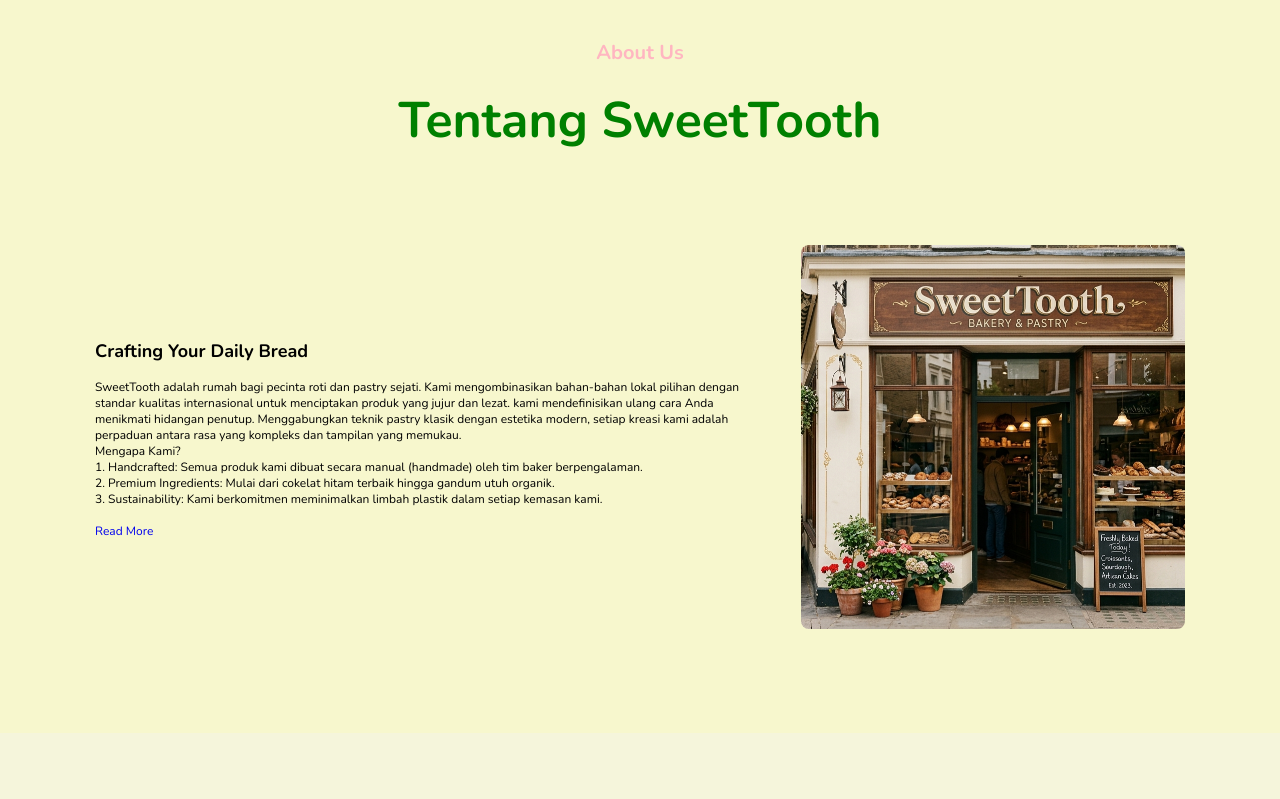
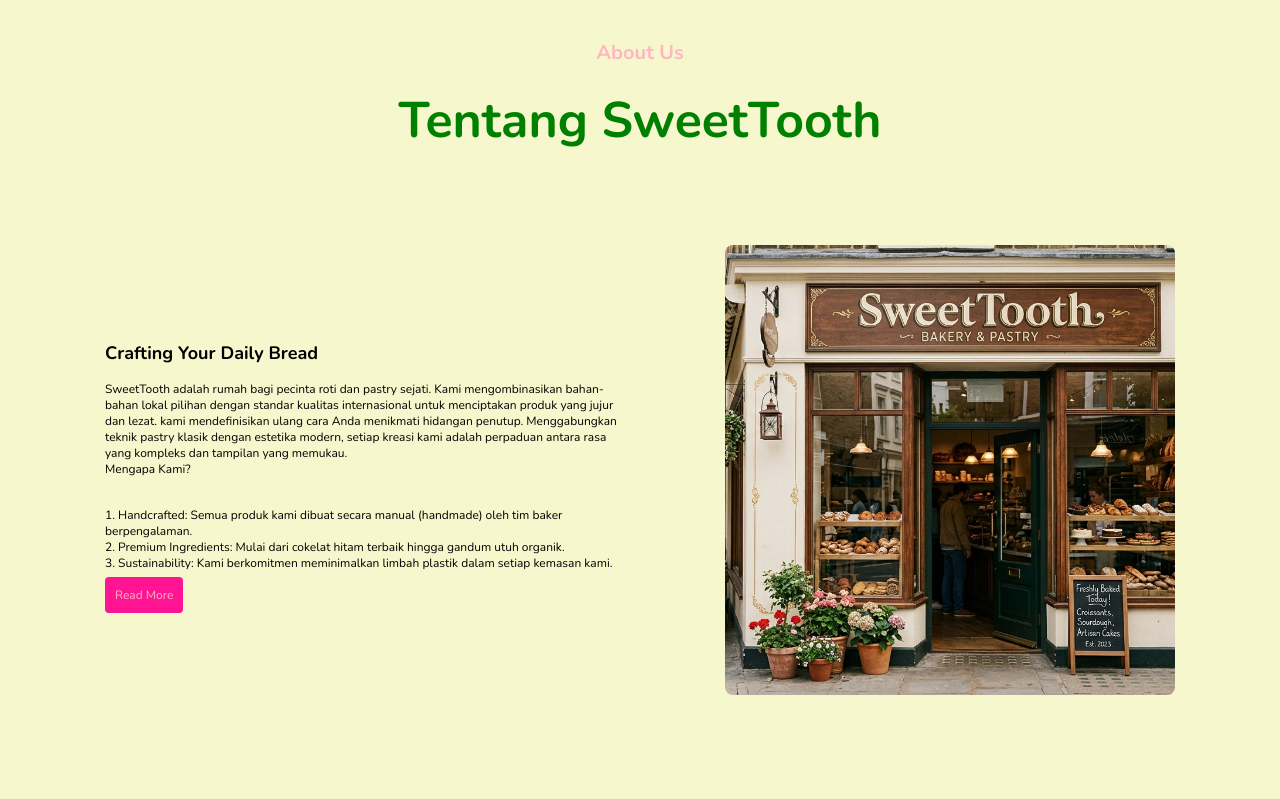
Before and after one commit to wahyuyuningsih13/TokoKueku, a PHP site: page / in a window 1280 px wide. Shown: the part 1975-2774 px from the top of the page. Before the commit the page ends 2708 px from the top, so only its background shows below. Run offline with PHP 8.4, Linux system fonts and the light colour scheme; some libraries are stand-ins or nearby versions.

Commit message:
update fitur baru

```diff
--- a/index.html
+++ b/index.html
@@ -180,7 +180,7 @@
             <p class="title">About Us</p>
             <h1>Tentang SweetTooth</h1>
             <div class="row">
-                <div class="about text">
+                <div class="about-text">
                     <h2>Crafting Your Daily Bread</h2>
                     <br>
                     <p>SweetTooth adalah rumah bagi pecinta roti dan pastry sejati. Kami mengombinasikan bahan-bahan lokal pilihan dengan standar kualitas internasional untuk menciptakan produk yang jujur dan lezat.
--- a/style.css
+++ b/style.css
@@ -303,22 +303,31 @@ nav{
 #about .row{
     display: flex;
     justify-content: space-between;
-    padding: 40px 30px;
+    padding: 40px 40px;
     align-items: center;
     gap: 40px;
 }
-#about .row .content {
-    flex: 1;
-}
-#about .row .image-container {
-    flex: 1;
-    display: flex;
-    justify-content: center;
-}
 #about .row img {
     width: 100%;
-    max-width: 2000px;
+    max-width: 500px;
     aspect-ratio: 1 / 1;
     object-fit: cover;
     border-radius: 8px;
 }
+.row .about-text{
+    width: 55%;
+    margin-right: 50px;
+}
+.row .about-text .h2{
+    display: flex;
+    align-items: center;
+}
+.row .about-text .p2{
+    margin-bottom: 30px;
+}
+.row .about-text .more{
+    background-color: var(--btn-color);
+    padding: 10px;
+    border-radius: 4px;
+    color: #ffb6c1;
+}
```
